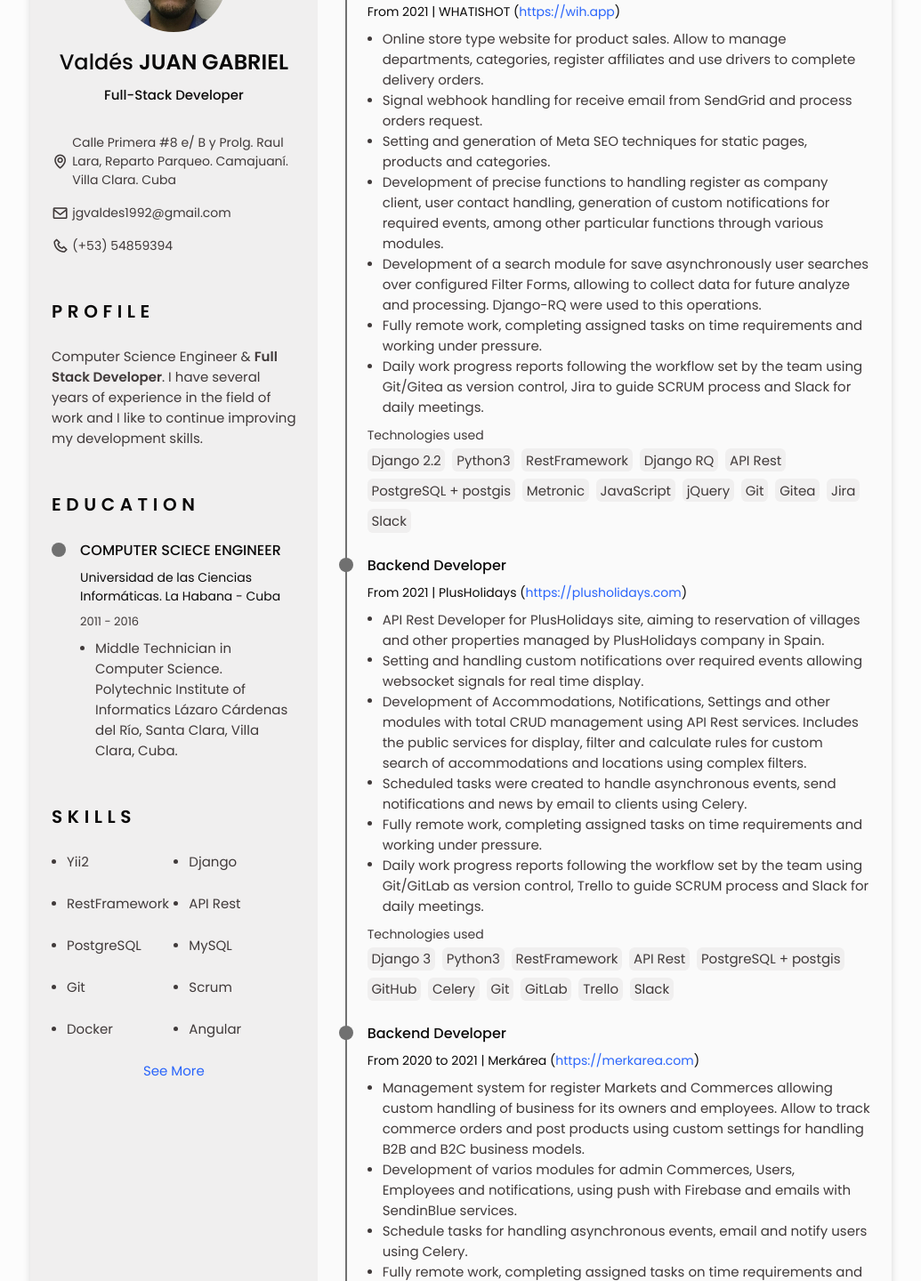
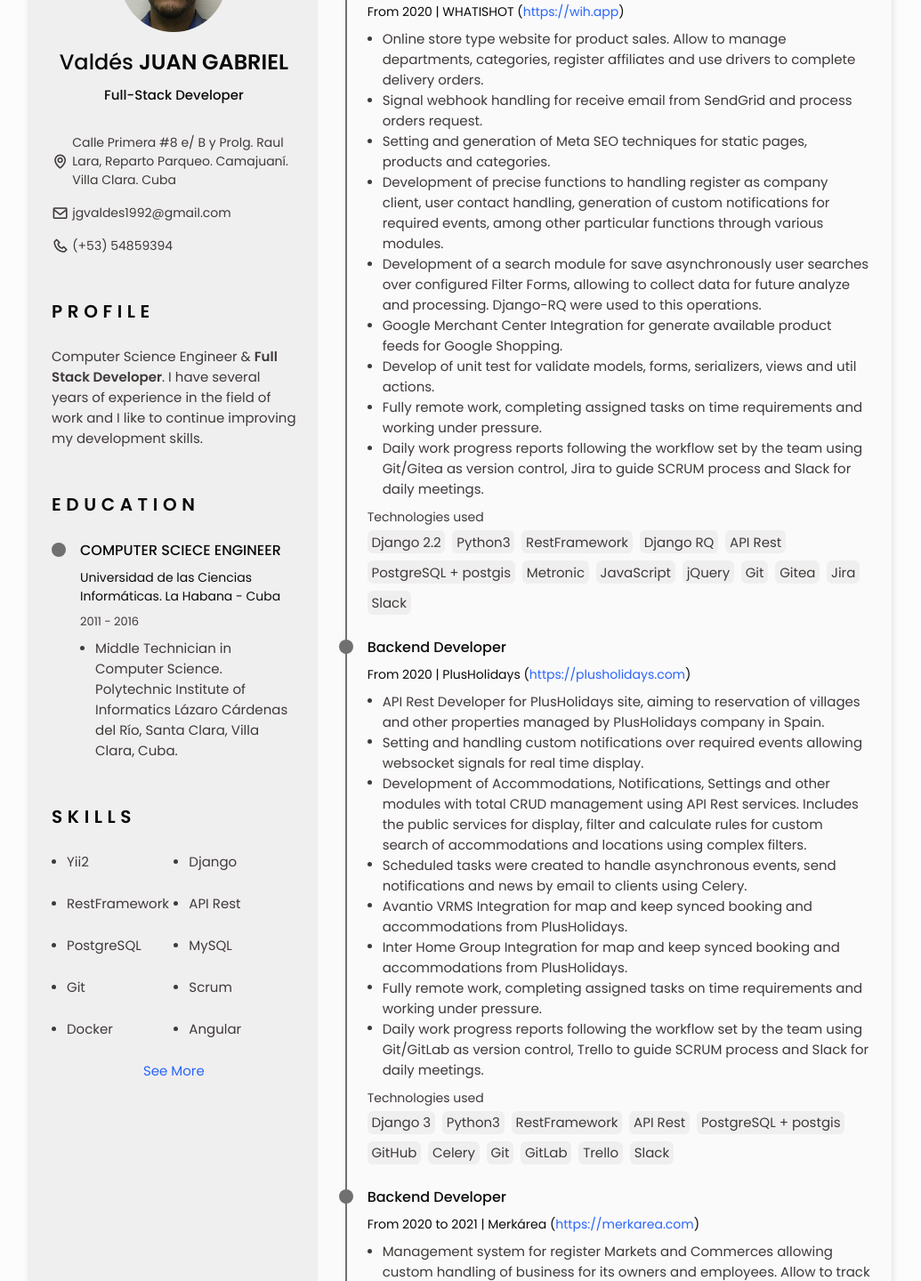
Before and after one commit to jg-valdes/curriculum, a plain HTML site: page index.html in a window 1280 px wide. Shown: the part 156-1596 px from the top of the page at 89% size, without its empty margins (122-1157 px from the left). Drawn offline with nearby package versions, Linux system fonts and the light colour scheme.

Commit message:
updating integrations and unit tests

```diff
--- a/index.html
+++ b/index.html
@@ -227,7 +227,7 @@
 
                             <div class="experience__data bd-grid">
                                 <h3 class="experience__title">Full-Stack Developer</h3>
-                                <span class="experience__company">From 2021 | WHATISHOT (<a target="_blank" href="https://wih.app">https://wih.app</a>)</span>
+                                <span class="experience__company">From 2020 | WHATISHOT (<a target="_blank" href="https://wih.app">https://wih.app</a>)</span>
                                 <ul class="experience__list">
                                     <li class="experience__description">
                                         <span class="experience__circle"></span>
@@ -257,6 +257,18 @@
                                         <span class="experience__circle"></span>
                                         <div>
                                             Development of a search module for save asynchronously user searches over configured Filter Forms, allowing to collect data for future analyze and processing. Django-RQ were used to this operations.
+                                        </div>
+                                    </li>
+                                    <li class="experience__description">
+                                        <span class="experience__circle"></span>
+                                        <div>
+                                            Google Merchant Center Integration for generate available product feeds for Google Shopping.
+                                        </div>
+                                    </li>
+                                    <li class="experience__description">
+                                        <span class="experience__circle"></span>
+                                        <div>
+                                            Develop of unit test for validate models, forms, serializers, views and util actions.
                                         </div>
                                     </li>
                                     <li class="experience__description">
@@ -301,7 +313,7 @@
 
                             <div class="experience__data bd-grid">
                                 <h3 class="experience__title">Backend Developer</h3>
-                                <span class="experience__company">From 2021 | PlusHolidays (<a target="_blank" href="https://plusholidays.com">https://plusholidays.com</a>)</span>
+                                <span class="experience__company">From 2020 | PlusHolidays (<a target="_blank" href="https://plusholidays.com">https://plusholidays.com</a>)</span>
                                 <ul class="experience__list">
                                     <li class="experience__description">
                                         <span class="experience__circle"></span>
@@ -325,6 +337,18 @@
                                         <span class="experience__circle"></span>
                                         <div>
                                             Scheduled tasks were created to handle asynchronous events, send notifications and news by email to clients using Celery.
+                                        </div>
+                                    </li>
+                                    <li class="experience__description">
+                                        <span class="experience__circle"></span>
+                                        <div>
+                                            Avantio VRMS Integration for map and keep synced booking and accommodations from PlusHolidays.
+                                        </div>
+                                    </li>
+                                    <li class="experience__description">
+                                        <span class="experience__circle"></span>
+                                        <div>
+                                            Inter Home Group Integration for map and keep synced booking and accommodations from PlusHolidays.
                                         </div>
                                     </li>
                                     <li class="experience__description">
```
